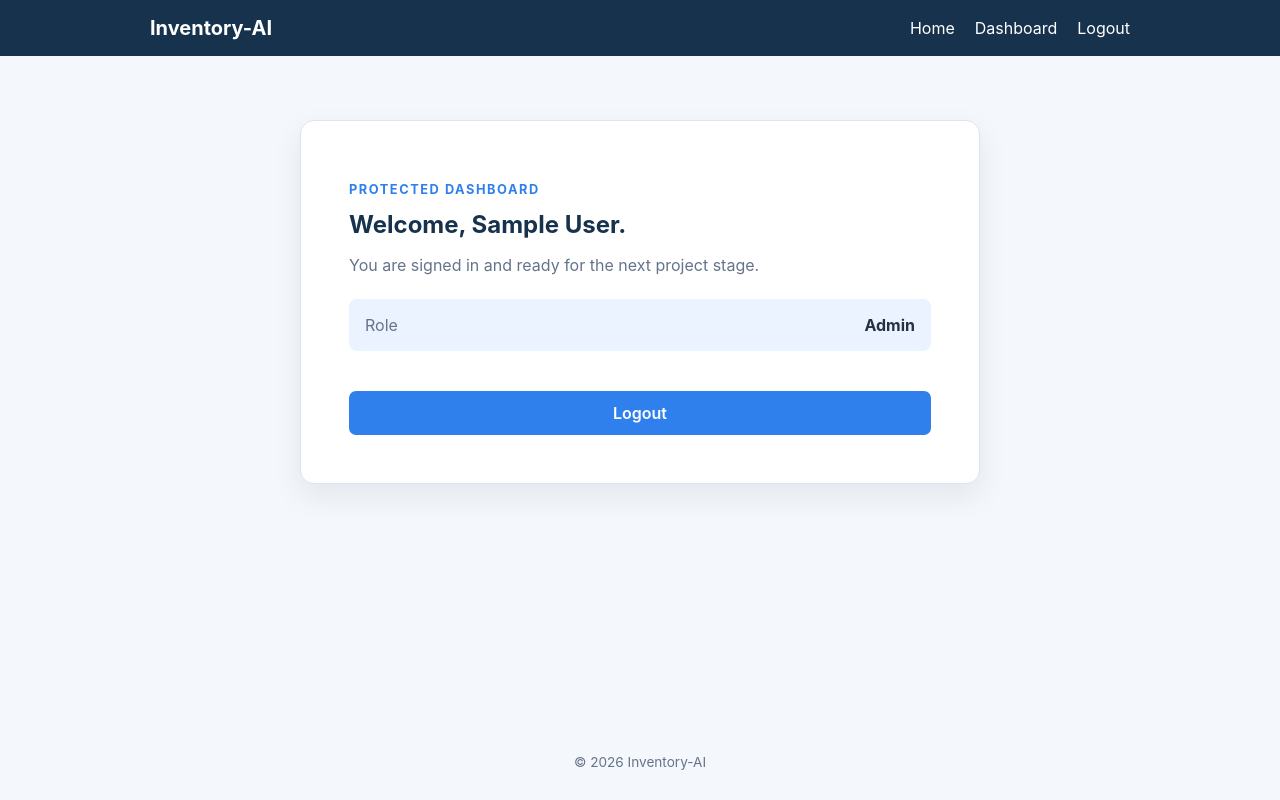
After one commit to PriyaGhosal/Inventory-AI, a Flask app: page /dashboard in a window 1280 px wide. The commit adds this page. Run offline with Flask 3, Linux system fonts and the light colour scheme; the visitor is signed in with stand-in values (Sample User, id 1).

Commit message:
Add user authentication

```diff
--- a/app.py
+++ b/app.py
@@ -1,13 +1,19 @@
 """Application entry point for the Inventory-AI Flask project."""
 
-from flask import Flask, render_template
+import click
+import mysql.connector
 from dotenv import load_dotenv
-
-from config import Config
+from flask import Flask, flash, redirect, render_template, session, url_for
+from flask import request
+from werkzeug.security import check_password_hash, generate_password_hash
 
 # Load values from a local .env file when one exists.
 # The real .env file is ignored by Git; .env.example documents the required keys.
 load_dotenv()
+
+from config import Config
+from utils.helpers import get_db_connection
+
 
 app = Flask(__name__)
 app.config.from_object(Config)
@@ -15,17 +21,138 @@ app.config.from_object(Config)
 
 @app.route("/")
 def index():
-    """Show a small health page until the application modules are built."""
-    return render_template("base.html", page_title="Inventory-AI", home_page=True)
+    """Show the public landing page."""
+    return render_template(
+        "base.html",
+        page_title="Inventory-AI",
+        home_page=True,
+        logged_in=bool(session.get("user_id")),
+    )
 
 
 @app.route("/login", methods=["GET", "POST"])
 def login():
-    """Render the initial login screen.
+    """Authenticate an active user and store only safe identity data in session."""
+    if request.method == "POST":
+        username = request.form.get("username", "").strip()
+        password = request.form.get("password", "")
 
-    Authentication is intentionally not implemented in this foundation step.
-    """
+        if not username or not password:
+            flash("Username and password are required.", "error")
+            return render_template("login.html", page_title="Login")
+
+        connection = None
+        cursor = None
+        try:
+            connection = get_db_connection()
+            cursor = connection.cursor(dictionary=True)
+            cursor.execute(
+                """
+                SELECT user_id, full_name, username, password_hash, role, is_active
+                FROM users
+                WHERE username = %s
+                LIMIT 1
+                """,
+                (username,),
+            )
+            user = cursor.fetchone()
+        except mysql.connector.Error:
+            # Do not expose connection details or credentials to the browser.
+            app.logger.exception("Database error while attempting user login")
+            flash("The login service is temporarily unavailable. Please try again.", "error")
+            return render_template("login.html", page_title="Login")
+        finally:
+            if cursor is not None:
+                cursor.close()
+            if connection is not None and connection.is_connected():
+                connection.close()
+
+        password_valid = False
+        if user is not None and user["is_active"]:
+            try:
+                password_valid = check_password_hash(user["password_hash"], password)
+            except ValueError:
+                # Treat a malformed legacy hash as invalid without exposing details.
+                password_valid = False
+
+        if not password_valid:
+            flash("Invalid username or password, or the account is inactive.", "error")
+            return render_template("login.html", page_title="Login")
+
+        # Clear any old session data before establishing the new login session.
+        session.clear()
+        session["user_id"] = user["user_id"]
+        session["full_name"] = user["full_name"]
+        session["role"] = user["role"]
+        return redirect(url_for("dashboard"))
+
     return render_template("login.html", page_title="Login")
+
+
+@app.route("/dashboard")
+def dashboard():
+    """Display a protected placeholder dashboard for authenticated users."""
+    if "user_id" not in session:
+        flash("Please log in to access the dashboard.", "error")
+        return redirect(url_for("login"))
+    return render_template(
+        "dashboard.html",
+        page_title="Dashboard",
+        full_name=session["full_name"],
+        role=session["role"],
+    )
+
+
+@app.post("/logout")
+def logout():
+    """End the current session and return the user to the login page."""
+    session.clear()
+    flash("You have been logged out.", "success")
+    return redirect(url_for("login"))
+
+
+@app.cli.command("create-admin")
+def create_admin():
+    """Interactively create the first (or another) local development admin."""
+    full_name = click.prompt("Full name").strip()
+    username = click.prompt("Username").strip()
+    email = click.prompt("Email").strip()
+    password = click.prompt("Password", hide_input=True, confirmation_prompt=True)
+
+    if not full_name or not username or not email or not password:
+        raise click.ClickException("Name, username, email, and password are required.")
+
+    connection = None
+    cursor = None
+    try:
+        connection = get_db_connection()
+        cursor = connection.cursor()
+        cursor.execute(
+            """
+            INSERT INTO users
+                (full_name, username, email, password_hash, role, is_active)
+            VALUES (%s, %s, %s, %s, 'admin', TRUE)
+            """,
+            (full_name, username, email, generate_password_hash(password)),
+        )
+        connection.commit()
+    except mysql.connector.IntegrityError:
+        if connection is not None:
+            connection.rollback()
+        raise click.ClickException("That username or email is already registered.")
+    except mysql.connector.Error:
+        if connection is not None:
+            connection.rollback()
+        raise click.ClickException(
+            "Could not create the admin because the database is unavailable."
+        )
+    finally:
+        if cursor is not None:
+            cursor.close()
+        if connection is not None and connection.is_connected():
+            connection.close()
+
+    click.echo(f"Admin user '{username}' created successfully.")
 
 
 if __name__ == "__main__":
--- a/config.py
+++ b/config.py
@@ -7,6 +7,8 @@ class Config:
     """Central configuration for Flask and the future MySQL connection."""
 
     SECRET_KEY = os.getenv("SECRET_KEY", "development-only-change-me")
+    SESSION_COOKIE_HTTPONLY = True
+    SESSION_COOKIE_SAMESITE = "Lax"
 
     MYSQL_HOST = os.getenv("MYSQL_HOST", "localhost")
     MYSQL_USER = os.getenv("MYSQL_USER", "root")
--- a/static/css/style.css
+++ b/static/css/style.css
@@ -53,6 +53,23 @@ nav a:hover {
     color: #b9d7ff;
 }
 
+.logout-form {
+    margin: 0;
+}
+
+.nav-button {
+    background: transparent;
+    border: 0;
+    color: #fff;
+    cursor: pointer;
+    font: inherit;
+    padding: 0;
+}
+
+.nav-button:hover {
+    color: #b9d7ff;
+}
+
 .container {
     flex: 1;
     margin: 0 auto;
@@ -62,7 +79,8 @@ nav a:hover {
 }
 
 .hero-card,
-.form-card {
+.form-card,
+.dashboard-card {
     background: var(--surface);
     border: 1px solid var(--border);
     border-radius: 14px;
@@ -77,6 +95,44 @@ nav a:hover {
 
 .form-card {
     max-width: 480px;
+}
+
+.dashboard-card {
+    max-width: 680px;
+}
+
+.flash-list {
+    margin-bottom: 1.5rem;
+}
+
+.flash {
+    border-radius: 7px;
+    padding: 0.85rem 1rem;
+}
+
+.flash-error {
+    background: #fff0f0;
+    border: 1px solid #f2b8b8;
+    color: #9b2525;
+}
+
+.flash-success {
+    background: #edf9f0;
+    border: 1px solid #b8dfc0;
+    color: #246b35;
+}
+
+.account-summary {
+    background: var(--pale-blue);
+    border-radius: 8px;
+    display: flex;
+    justify-content: space-between;
+    margin-top: 1.5rem;
+    padding: 1rem;
+}
+
+.summary-label {
+    color: var(--muted);
 }
 
 .eyebrow {
--- a/templates/base.html
+++ b/templates/base.html
@@ -11,11 +11,28 @@
         <a class="brand" href="{{ url_for('index') }}">Inventory-AI</a>
         <nav aria-label="Main navigation">
             <a href="{{ url_for('index') }}">Home</a>
-            <a href="{{ url_for('login') }}">Login</a>
+            {% if logged_in or session.get("user_id") %}
+                <a href="{{ url_for('dashboard') }}">Dashboard</a>
+                <form class="logout-form" method="post" action="{{ url_for('logout') }}">
+                    <button class="nav-button" type="submit">Logout</button>
+                </form>
+            {% else %}
+                <a href="{{ url_for('login') }}">Login</a>
+            {% endif %}
         </nav>
     </header>
 
     <main class="container">
+        {% with messages = get_flashed_messages(with_categories=true) %}
+            {% if messages %}
+                <div class="flash-list" aria-live="polite">
+                    {% for category, message in messages %}
+                        <div class="flash flash-{{ category }}">{{ message }}</div>
+                    {% endfor %}
+                </div>
+            {% endif %}
+        {% endwith %}
+
         {% if home_page %}
         <section class="hero-card">
             <p class="eyebrow">Project foundation</p>
--- /dev/null
+++ b/templates/dashboard.html
@@ -0,0 +1,16 @@
+{% extends "base.html" %}
+
+{% block content %}
+<section class="dashboard-card">
+    <p class="eyebrow">Protected dashboard</p>
+    <h1>Welcome, {{ full_name }}.</h1>
+    <p class="lead">You are signed in and ready for the next project stage.</p>
+    <div class="account-summary">
+        <span class="summary-label">Role</span>
+        <strong>{{ role|title }}</strong>
+    </div>
+    <form method="post" action="{{ url_for('logout') }}">
+        <button class="button" type="submit">Logout</button>
+    </form>
+</section>
+{% endblock %}
--- a/templates/login.html
+++ b/templates/login.html
@@ -4,7 +4,7 @@
 <section class="form-card">
     <p class="eyebrow">Welcome back</p>
     <h1>Sign in</h1>
-    <p class="muted">Authentication will be connected in a later project step.</p>
+    <p class="muted">Use your Inventory-AI account to continue.</p>
     <form method="post" action="{{ url_for('login') }}">
         <label for="username">Username</label>
         <input id="username" name="username" type="text" autocomplete="username" required>
```
Also changed, not shown: README.md.
